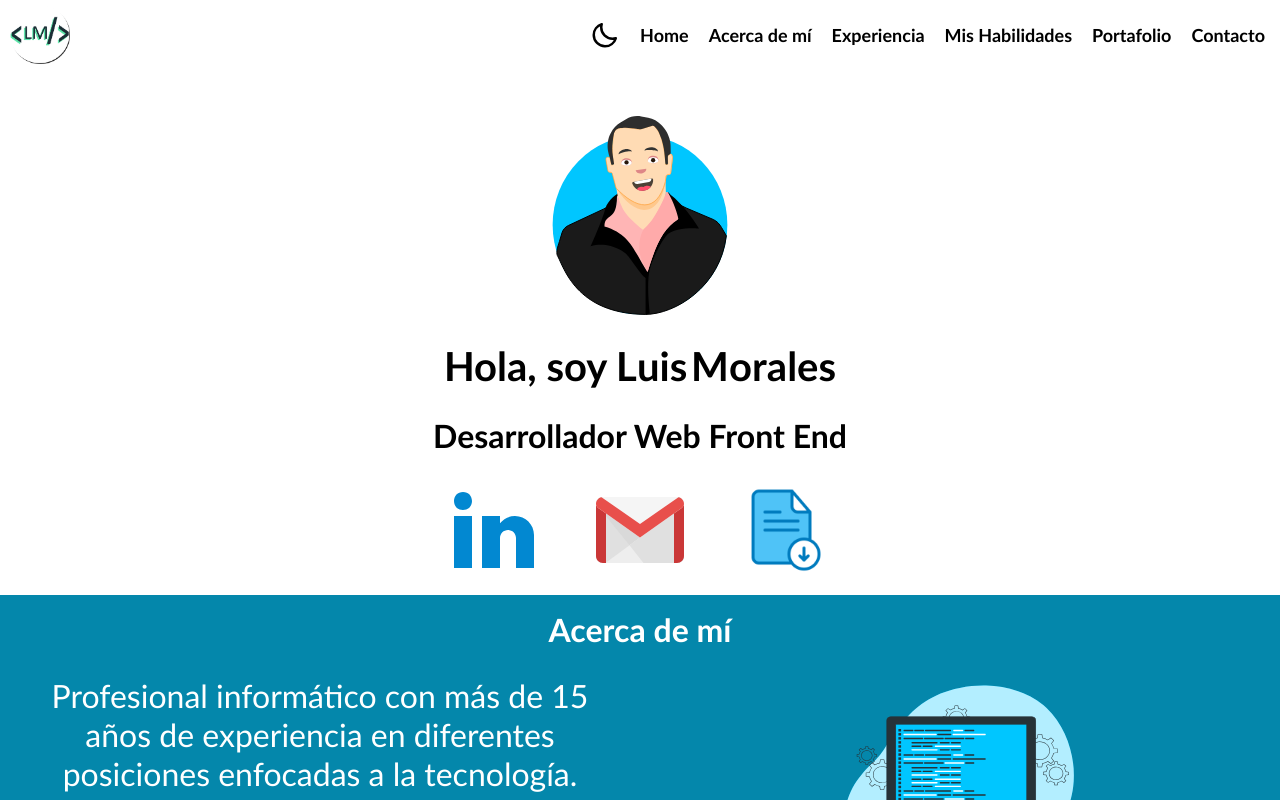
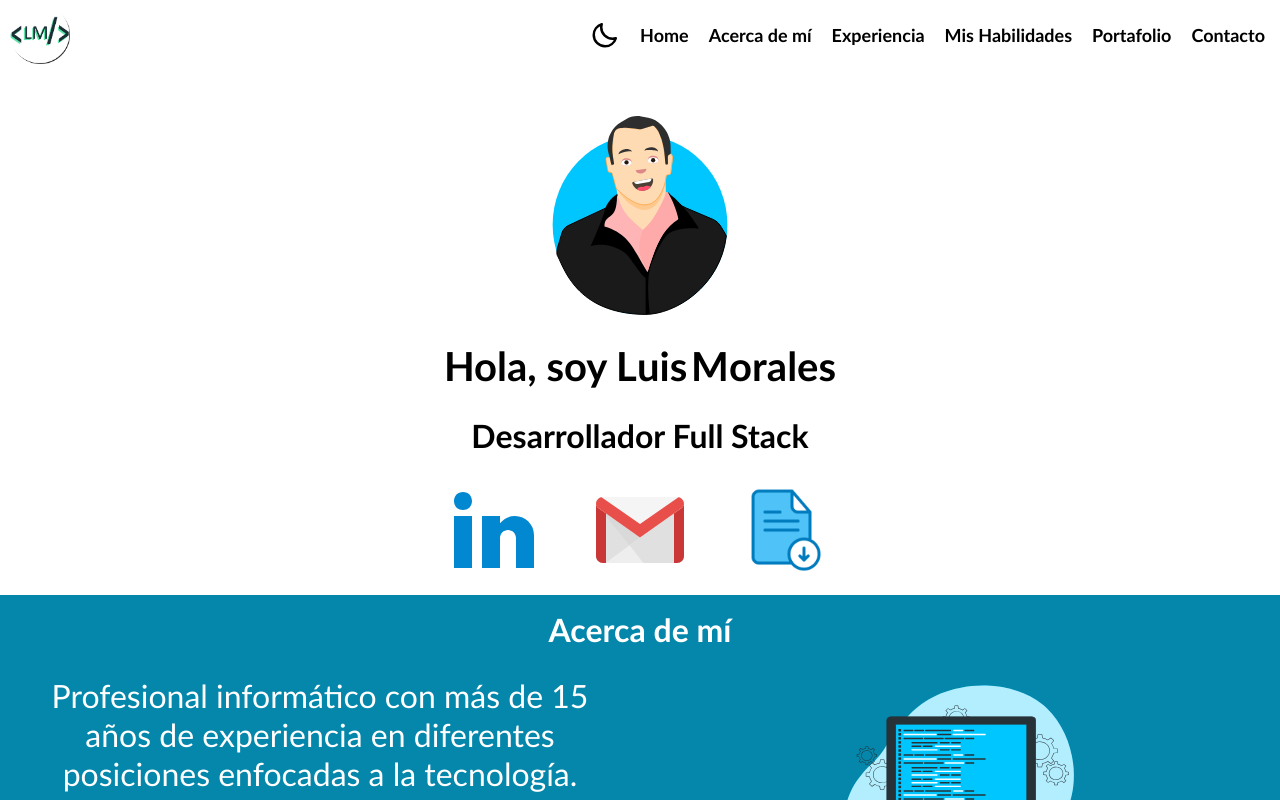
Before and after one commit to luisfernandob87/portafolio, a React (Vite) app: page / in a window 1280 px wide. Shown: the top 800 px of the page. Built offline with nearby package versions, Linux system fonts and the light colour scheme.

Commit message:
updated 24/10/2022

```diff
--- a/src/components/Home.jsx
+++ b/src/components/Home.jsx
@@ -28,7 +28,7 @@ const Home = () => {
             <span>s</span>
           </div>
         </h1>
-        <h2>Desarrollador Web Front End</h2>
+        <h2>Desarrollador Full Stack</h2>
       </div>
       <div className="enlacesHome">
         <a
```
